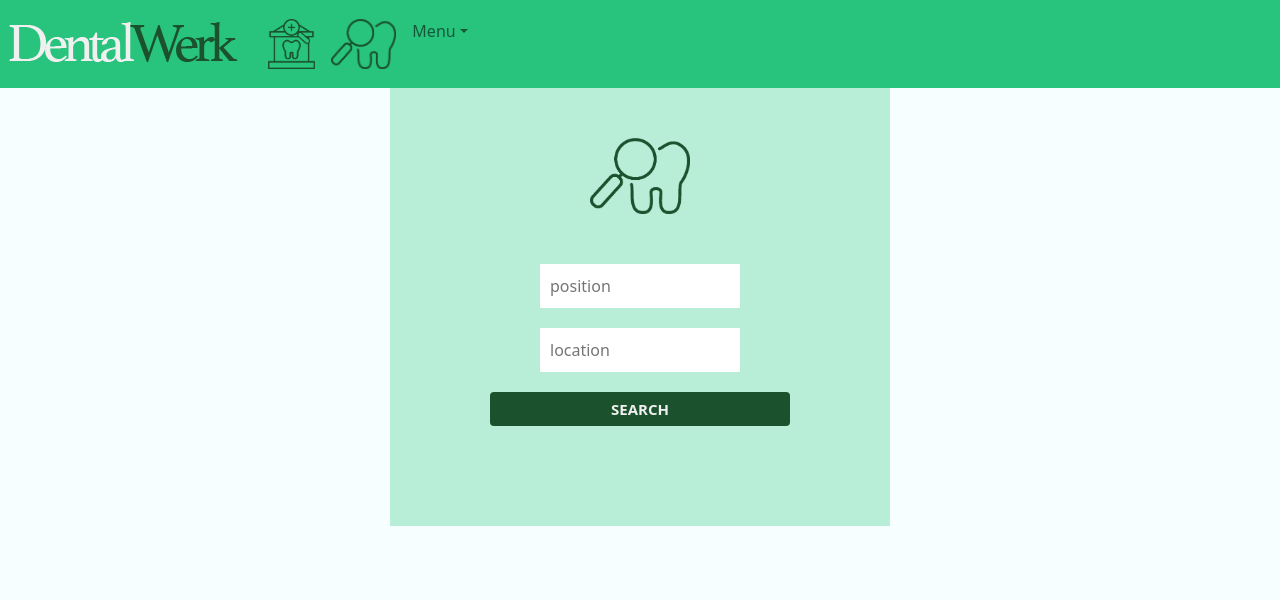
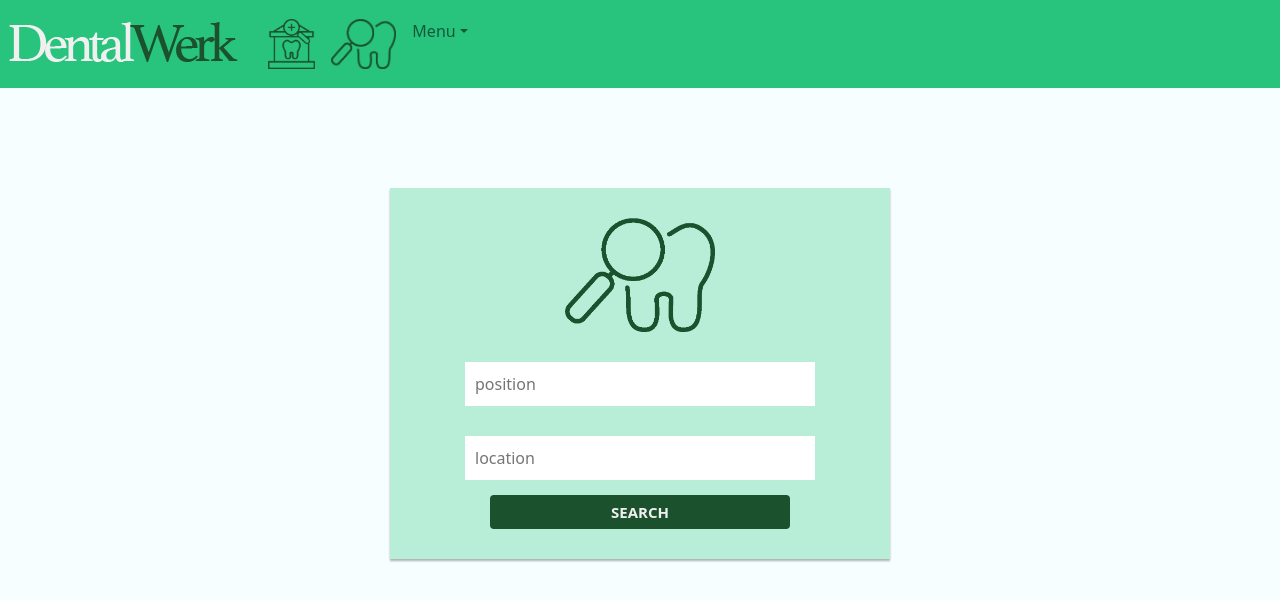
Before and after one commit to theMVPshop/nt03, a React (Create React App) app in the folder client/: page /job-search in a window 1280 px wide. Shown: the top 600 px of the page. Built offline with nearby package versions, Linux system fonts and the light colour scheme.

Commit message:
updated Lg search form tags for css and made Sm search form component

```diff
--- a/client/src/components/ClinicSearch.js
+++ b/client/src/components/ClinicSearch.js
@@ -1,10 +1,10 @@
 import React from 'react';
-import SearchForm from './SearchForm';
+import SearchFormLg from './SearchFormLg';
 import clinic from '../images/GREEN-clinic-search.png';
 
 const ClinicSearch = () => {
   return (
-    <SearchForm
+    <SearchFormLg
       icon={clinic}
       alt='clinic search icon'
       placeholder1='location'
--- a/client/src/components/JobPostings.js
+++ b/client/src/components/JobPostings.js
@@ -1,9 +1,16 @@
+import React from 'react';
 import JobCard from './JobCard';
+import SearchFormSm from './SearchFormSm';
+
 
 const JobPostings = (props) => {
 
   return (
     <div>
+
+      <div>
+        <SearchFormSm placeholder1='position' placeholder2='location' />
+      </div>
 
       <div className='job-postings-container'>
         <JobCard />
--- a/client/src/components/JobSearch.js
+++ b/client/src/components/JobSearch.js
@@ -1,10 +1,10 @@
 import React from 'react';
-import SearchForm from './SearchForm';
+import SearchFormLg from './SearchFormLg';
 import search from '../images/GREEN-search.png';
 
 const JobSearch = () => {
   return (
-    <SearchForm
+    <SearchFormLg
       icon={search}
       alt='job search icon'
       placeholder1='position'
--- a/client/src/components/SearchForm.js
+++ b/client/src/components/SearchFormLg.js
@@ -1,5 +1,6 @@
 import React from 'react';
-const SearchForm = (props) => {
+
+const SearchFormLg = (props) => {
   const handleTextChange = (e) => {};
 
   const handleSubmit = (e) => {
@@ -7,25 +8,25 @@ const SearchForm = (props) => {
   };
 
   return (
-    <div className='search-form-container'>
-      <div className='search-form'>
-        <img className='search-form-icon' src={props.icon} alt={props.alt} />
-        <form className='search-form' onSubmit={handleSubmit}>
+    <div className='lg-search-form-container'>
+      <div className='lg-search-form'>
+        <img className='lg-search-form-icon' src={props.icon} alt={props.alt} />
+        <form className='lg-search-form' onSubmit={handleSubmit}>
           <input
-            className='search-input'
+            className='lg-search-input'
             type='text'
             placeholder={props.placeholder1}
             onChange={handleTextChange}
           />
           {props.placeholder2 === undefined ? null : (
             <input
-              className='search-input'
+              className='lg-search-input'
               type='text'
               placeholder={props.placeholder2}
               onChange={handleTextChange}
             />
           )}
-          <button className='btn form-btn' type='submit'>
+          <button className='btn lg-btn' type='submit'>
             SEARCH
           </button>
         </form>
@@ -34,4 +35,4 @@ const SearchForm = (props) => {
   );
 };
 
-export default SearchForm;
+export default SearchFormLg;
--- /dev/null
+++ b/client/src/components/SearchFormSm.js
@@ -0,0 +1,37 @@
+import React from 'react';
+
+const SearchFormSm = (props) => {
+  const handleTextChange = (e) => {};
+
+  const handleSubmit = (e) => {
+    e.preventDefault();
+  };
+
+  return (
+    <div className='sm-search-form-container'>
+      <div className='sm-search-form'>
+        <form className='sm-search-form' onSubmit={handleSubmit}>
+          <input
+            className='sm-search-input'
+            type='text'
+            placeholder={props.placeholder1}
+            onChange={handleTextChange}
+          />
+          {props.placeholder2 === undefined ? null : (
+            <input
+              className='sm-search-input'
+              type='text'
+              placeholder={props.placeholder2}
+              onChange={handleTextChange}
+            />
+          )}
+          <button className='btn form-btn' type='submit'>
+            SEARCH
+          </button>
+        </form>
+      </div>
+    </div>
+  );
+};
+
+export default SearchFormSm;
--- a/client/src/css/App.css
+++ b/client/src/css/App.css
@@ -31,11 +31,18 @@ body {
 .btn {
   font-size: 15px;
   font-weight: bold;
-  width: 300px;
   border: none;
   background-color: var(--secondary-green);
   text-transform: uppercase;
   color: var(--primary-text-color);
+}
+
+.lg-btn {
+  width: 300px;
+}
+
+.sm-btn {
+  width: 100px;
 }
 
 .btn:hover {
--- a/client/src/css/SearchForm.css
+++ b/client/src/css/SearchForm.css
@@ -1,25 +1,26 @@
-.search-form-container {
-  background-color: var(--accent-green);
+.lg-search-form-container {
+  background: var(--accent-green);
+  box-shadow: 0px 2px 2px rgba(0, 0, 0, 0.3);
+  padding: 30px;
   width: 50%;
   min-width: 300px;
   max-width: 500px;
+  margin: 100px auto;
+}
+
+.lg-search-form {
   display: flex;
   flex-direction: column;
-  margin: 0 auto;
+  align-items: center;
 }
 
-.search-form-icon {
-  width: 100px;
-  margin: 0 auto;
+.lg-search-form-icon {
+  width: 150px;
+  margin-bottom: 15px;
 }
 
-.search-form {
-  padding: 50px;
-  display: flex;
-  flex-direction: column;
+.lg-search-input {
+  padding: 10px;
+  width: 350px;
+  margin: 15px;
 }
-
-.search-input {
-  padding: 10px;
-  margin: 0 50px 20px;
-}
```
